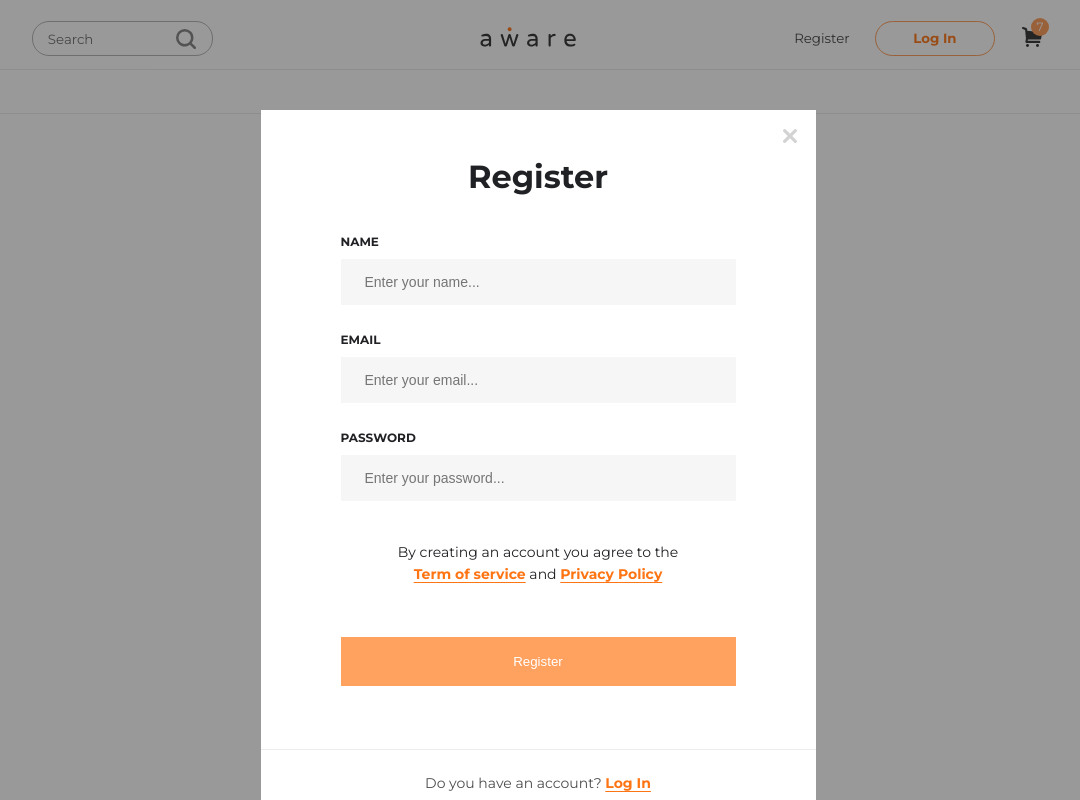
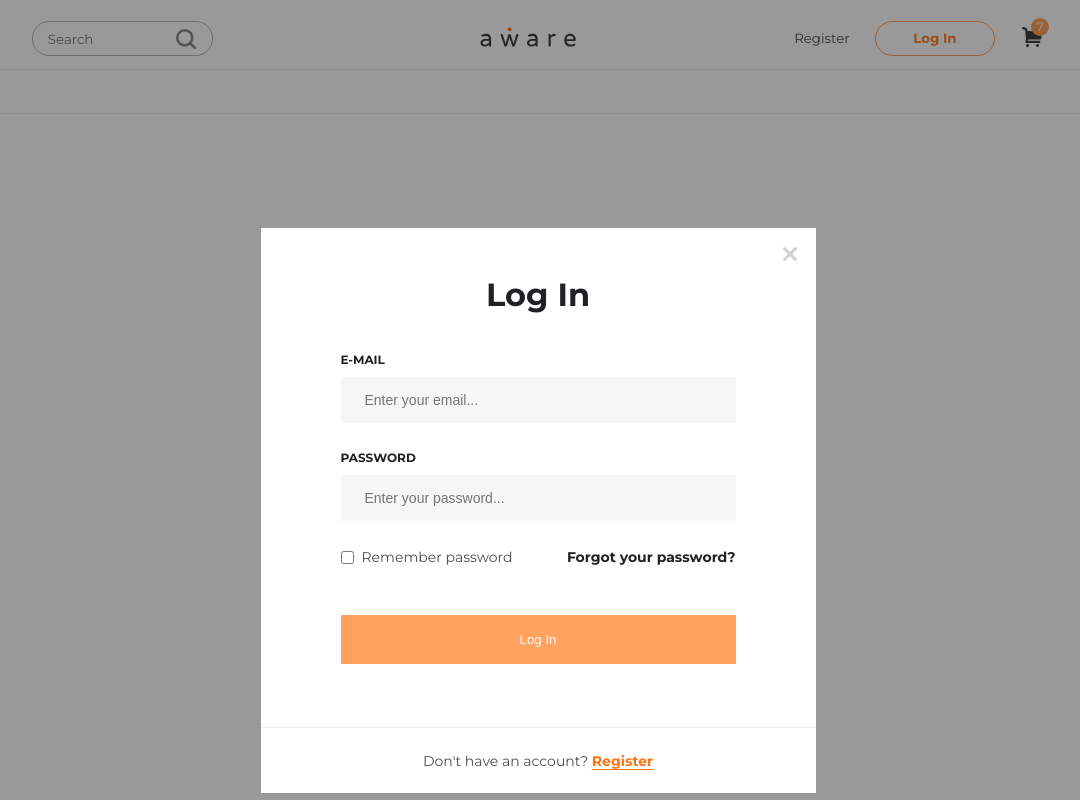
Before and after one commit to DinhSonHai/cloth-store-client, a React (Create React App) app: page / in a window 1280 px wide. Shown: the whole page, without its empty margins (102-1182 px from the left). Built offline with nearby package versions, Linux system fonts and the light colour scheme.

Commit message:
Add login modal

```diff
--- a/src/App.js
+++ b/src/App.js
@@ -1,3 +1,4 @@
+import LoginModal from './components/LoginModal';
 import RegisterModal from './components/RegiterModal';
 import { NavBar, Footer } from './pages';
 
@@ -5,7 +6,8 @@ function App() {
   return (
     <div className="App">
       <NavBar />
-      <RegisterModal />
+      <LoginModal />
+      {/* <RegisterModal /> */}
       {/* <Footer /> */}
     </div>
   );
--- a/src/components/LoginModal/index.jsx
+++ b/src/components/LoginModal/index.jsx
@@ -0,0 +1,46 @@
+import React from 'react';
+
+import './styles.scss';
+
+import { CloseModalIcon } from '../../assets/icons';
+
+LoginModal.propTypes = {
+
+};
+
+function LoginModal(props) {
+  return (
+    <div className="login-modal" id="login-modal">
+      <div className="login-modal__content">
+        <div className="login-modal__content__close">
+          <div className="login-modal__content__close__icon">
+            <CloseModalIcon />
+          </div>
+        </div>
+        <h1 className="login-modal__content__title">Log In</h1>
+        <form className="login-modal__content__form">
+
+          <label className="login-modal__content__form__label" for="email">E-MAIL</label><br />
+          <input className="login-modal__content__form__input" type="text" id="email" name="email" placeholder="Enter your email..." />
+          <br />
+
+          <label className="login-modal__content__form__label" for="password">PASSWORD</label><br />
+          <input className="login-modal__content__form__input" type="text" id="password" name="password" placeholder="Enter your password..." />
+
+          <div className="login-modal__content__form__option">
+            <div className="login-modal__content__form__option__remember">
+              <input type="checkbox" id="rememeber-box" />
+              <label for="remember-box">Remember password</label>
+            </div>
+            <p className="login-modal__content__form__option_forgot">Forgot your password?</p>
+          </div>
+
+          <button type="button" className="login-modal__content__form__button" onClick={(e) => e.preventDefault()}>Log In</button>
+        </form>
+        <p className="login-modal__content__option">Don't have an account? <a> Register</a></p>
+      </div>
+    </div>
+  );
+}
+
+export default LoginModal;
--- a/src/components/LoginModal/styles.scss
+++ b/src/components/LoginModal/styles.scss
@@ -0,0 +1,116 @@
+.login-modal {
+  display: block; /* Hidden by default */
+  position: fixed; /* Stay in place */
+  z-index: 1; /* Sit on top */
+  padding-top: 228px; /* Location of the box */
+  left: 0;
+  top: 0;
+  width: 100%; /* Full width */
+  height: 100%; /* Full height */
+  overflow: auto; /* Enable scroll if needed */
+  background-color: rgb(0, 0, 0); /* Fallback color */
+  background-color: rgba(0, 0, 0, 0.4); /* Black w/ opacity */
+
+  &__content {
+    margin: auto;
+    width: 555px;
+    background-color: var(--white);
+
+    &__close {
+      position: relative;
+      height: 47px;
+      &__icon {
+        position: absolute;
+        top: 14px;
+        right: 14px;
+      }
+    }
+
+    &__title {
+      margin: 0 0 35px 0;
+      color: var(--dark-grey);
+      text-align: center;
+    }
+
+    &__form {
+      margin: 0 80px;
+
+      &__label {
+        height: 18px;
+        font-weight: bold;
+        font-size: 12px;
+        line-height: 1.5;
+        color: var(--dark-grey);
+      }
+
+      &__input {
+        width: 395px;
+        height: 46px;
+        margin: 8px 0 24px 0;
+        padding: 12px 0 12px 24px;
+        // border: 1px solid var(--greyish-two);
+        border: none;
+        font-weight: 500;
+        font-size: 14px;
+        color: rgba(77, 77, 77, 0.5);
+        // opacity: 0.3;
+        line-height: 1.57;
+        background-color: var(--white-two);
+      }
+
+      &__option {
+        margin-top: 2px;
+        display: flex;
+        justify-content: space-between;
+        &__remember {
+          & > input[type="checkbox"] {
+            vertical-align: -2px;
+            margin-right: 8px;
+          }
+          & > input[type="checkbox"]:checked:after {
+            color: #ffa15f;
+          }
+          & > label {
+            color: var(--greyish-brown);
+            list-style: 1.57;
+            font-size: 14px;
+          }
+        }
+
+        & > p {
+          color: var(--dark-grey);
+          line-height: 1.57;
+          font-size: 14px;
+          font-weight: 600;
+        }
+      }
+
+      &__button {
+        width: 100%;
+        height: 49px;
+        margin: 46px 0 63px 0;
+        color: var(--white);
+        background-color: #ffa15f;
+        border: none;
+      }
+    }
+
+    &__option {
+      height: 66px;
+      font-size: 14px;
+      font-weight: 500;
+      line-height: 1.57;
+      color: var(--greyish-brown);
+      text-align: center;
+      padding: 23px 0;
+      border-top: 0.5px solid var(--white-three);
+
+      & > a {
+        color: var(--pumpkin-orange);
+        font-weight: bold;
+        text-decoration: underline;
+        text-underline-position: under;
+      }
+    }
+  }
+}
--- a/src/components/RegiterModal/index.jsx
+++ b/src/components/RegiterModal/index.jsx
@@ -23,7 +23,7 @@ function RegisterModal(props) {
           <input className="register-modal__content__form__input" type="text" id="name" name="name" placeholder="Enter your name..." />
           <br />
 
-          <label className="register-modal__content__form__label" for="email">EMAIL</label><br />
+          <label className="register-modal__content__form__label" for="email">E-MAIL</label><br />
           <input className="register-modal__content__form__input" type="text" id="email" name="email" placeholder="Enter your email..." />
           <br />
 
--- a/src/components/RegiterModal/styles.scss
+++ b/src/components/RegiterModal/styles.scss
@@ -48,6 +48,7 @@
         height: 46px;
         margin: 8px 0 24px 0;
         padding: 12px 0 12px 24px;
+        // border: 1px solid var(--greyish-two);
         border: none;
         font-weight: 500;
         font-size: 14px;
```
